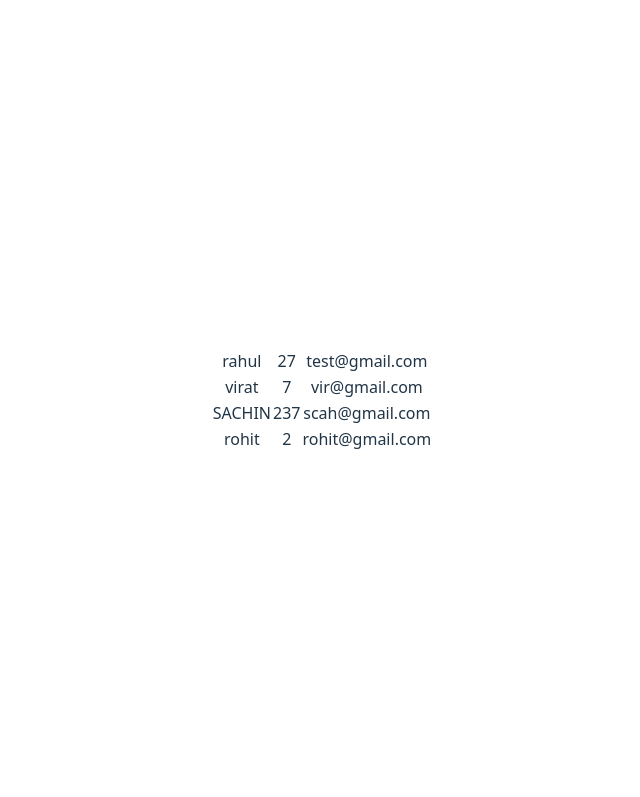
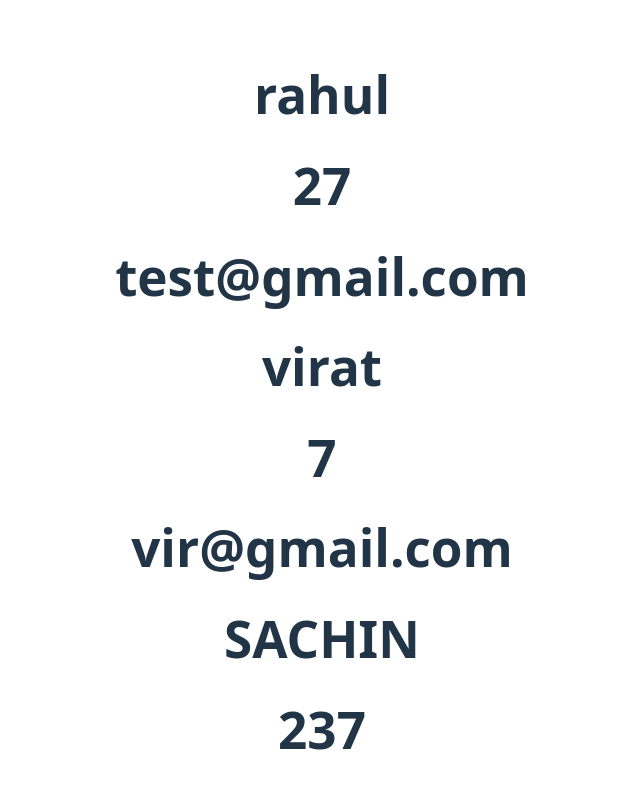
Before and after one commit to rahul-lade/stepbystep_react, a React (Vite) app in the folder my-react-app/: page / in a window 1280 px wide. Shown: the top 797 px of the page, without its empty margins (318-958 px from the left). Built offline with nearby package versions, Linux system fonts and the light colour scheme.

Commit message:
feat: integrate Map component to display user details from UserArray

```diff
--- a/my-react-app/src/App.jsx
+++ b/my-react-app/src/App.jsx
@@ -4,6 +4,7 @@ import College from './College';
 import User from './User';
 import Wrapper from './Wrapper';
 import Skills from './Skills';
+import Map from './map';
 
 
 function App() {
@@ -53,12 +54,8 @@ function App() {
   return (
 
 <div>
-    {UserArray.map((user, index)=>(
-      <tr key = {index}>
-         <td>{user.name}</td>
-        <td>{user.age}</td>
-        <td>{user.email}</td>
-      </tr>
+    {UserArray.map((e)=>(
+      <Map usrrrer={e}/>
     ))}
     </div>
 
--- /dev/null
+++ b/my-react-app/src/map.jsx
@@ -0,0 +1,13 @@
+import React from 'react'
+
+const Map = ({usrrrer}) => {
+  return (
+    <div>
+        <h1>{usrrrer.name}</h1>
+        <h1>{usrrrer.age}</h1>
+        <h1>{usrrrer.email}</h1>
+    </div>
+  )
+}
+
+export default Map
```
